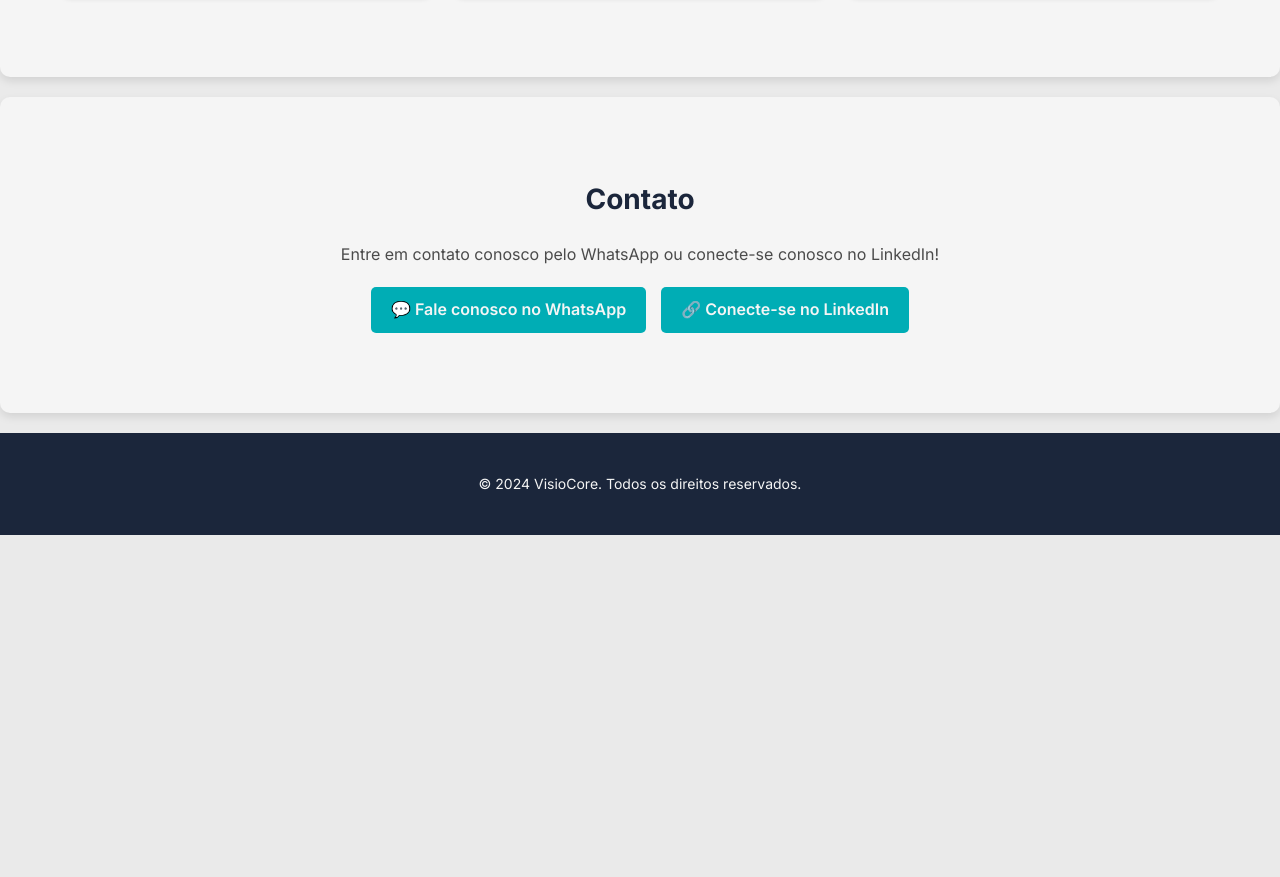
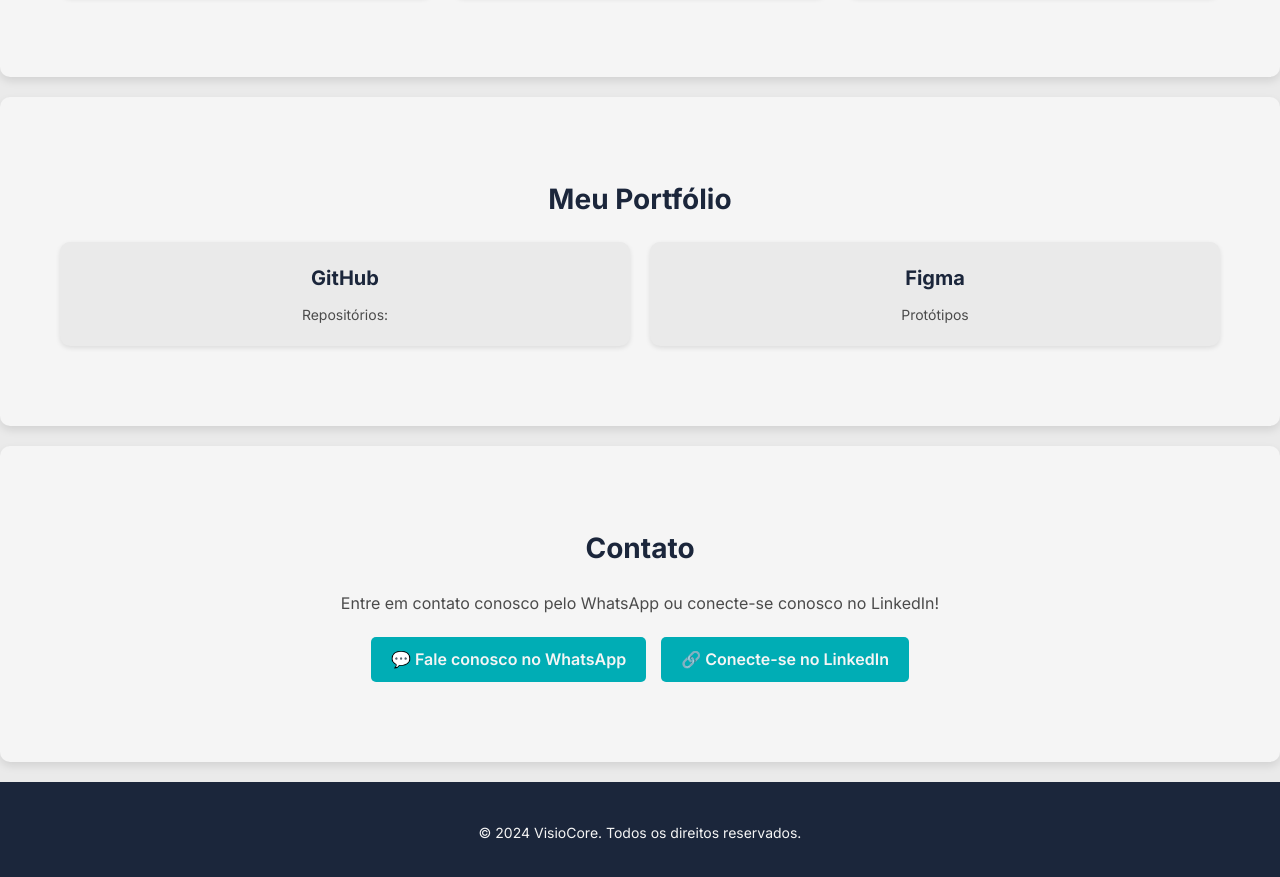
Before and after one commit to HeloisaXimenes/VisioCore, a plain HTML site: page index.html in a window 1280 px wide. Shown: the part 1076-1953 px from the top of the page. Before the commit the page ends 1611 px from the top, so only its background shows below. Drawn offline with Linux system fonts and the light colour scheme.

Commit message:
Update index.html

```diff
--- a/index.html
+++ b/index.html
@@ -62,6 +62,22 @@
         </div>
     </section>
 
+    <section id="services" class="services">
+        <div class="container">
+            <h2>Meu Portfólio</h2>
+            <div class="service-list">
+                <div class="service-item">
+                    <h3> GitHub</h3></h3>
+                    <p>Repositórios: </p>
+                </div>
+                <div class="service-item">
+                    <h3>Figma</h3>
+                    <p>Protótipos</p>
+                </div>
+            </div>
+        </div>
+    </section>
+
     <section id="contact" class="contact">
         <div class="container">
             <h2>Contato</h2>
```
